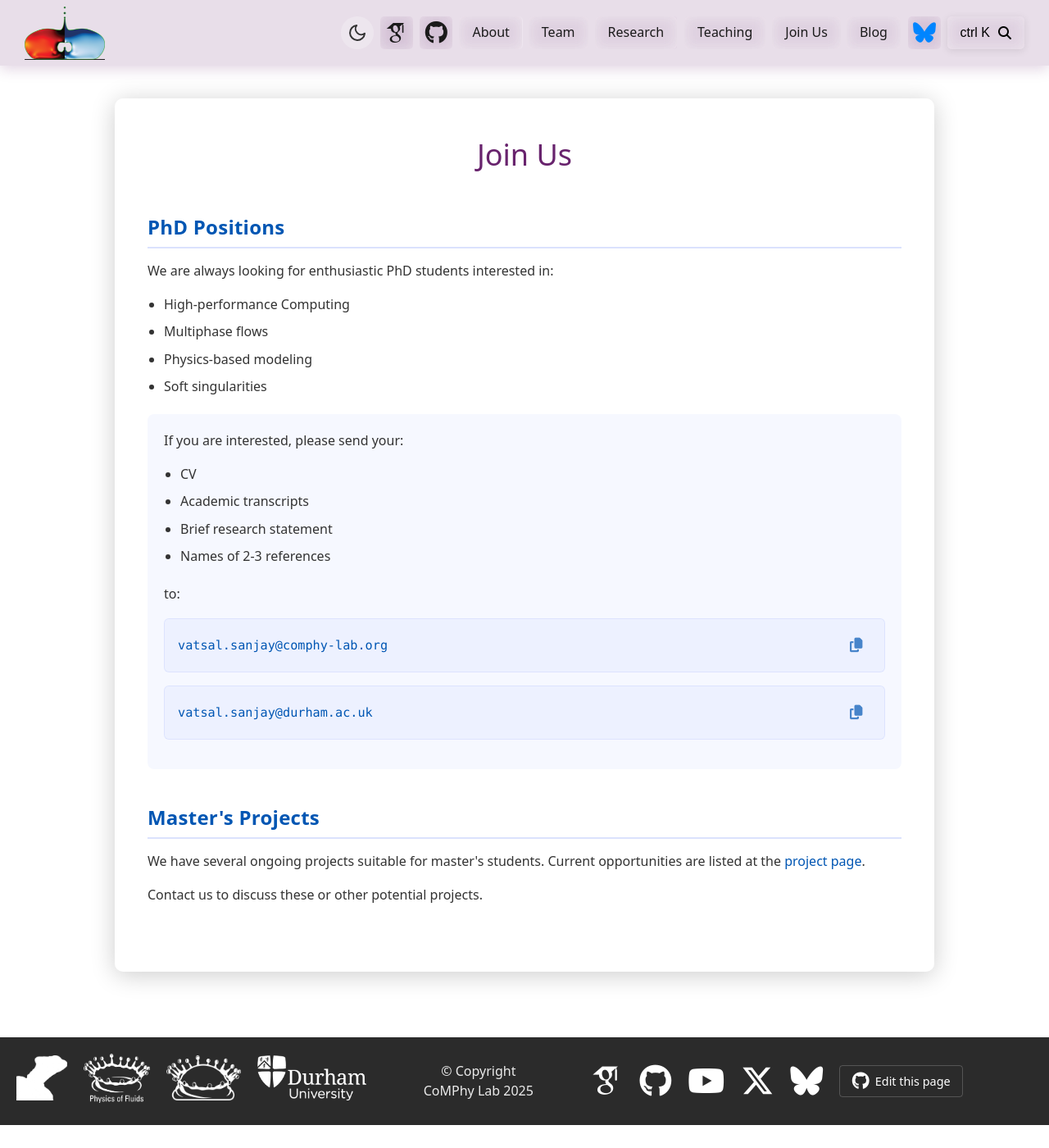
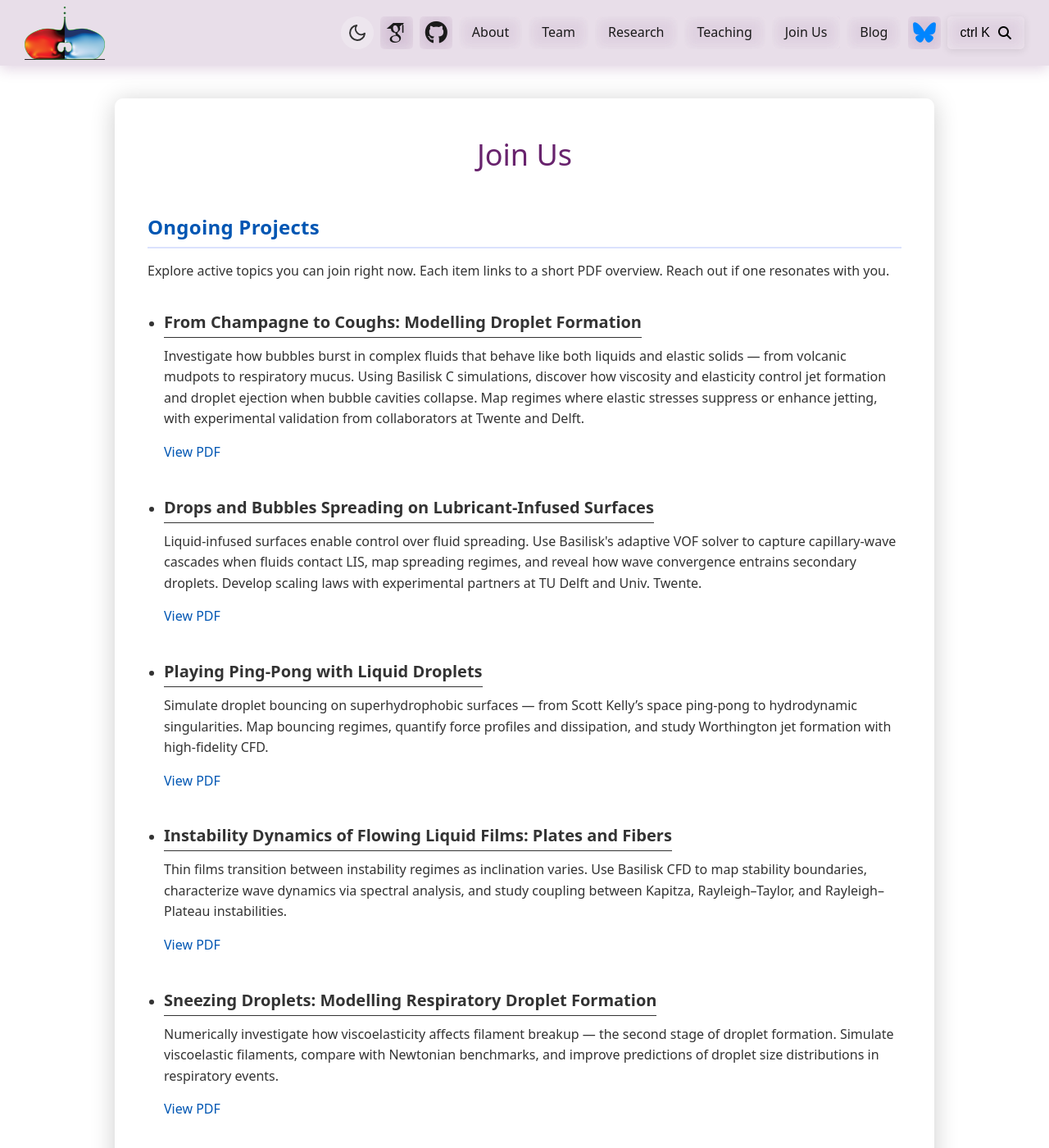
Before and after one commit to comphy-lab/comphy-lab.github.io, a Jekyll site: the page built from join.html, in a window 1280 px wide and 1400 px high. Shown: the whole window at 82% size. Built offline with Jekyll 4.4.1, drawn with Linux system fonts in a browser that asks for light colours; some web fonts are replaced; comment, search, counter and statistics services are not loaded; some of the changed text lies outside the part shown.

Commit message:
Revamp Join Us page: add Ongoing Projects with TL;DRs and PDF links; expand Postdoc, Masters, and add Undergraduate sections for clarity and engagement.
Focus on clearer structure, responsive content, and direct links to project overviews to streamline onboarding.

```diff
--- a/join.html
+++ b/join.html
@@ -8,6 +8,89 @@ permalink: /join/
   <div class="row">
     <div class="join-content">
       <h1>Join Us</h1>
+
+      <div class="position-section">
+        <h2>Ongoing Projects</h2>
+        <p>Explore active topics you can join right now. Each item links to a
+        short PDF overview. Reach out if one resonates with you.</p>
+        <ul class="project-list">
+          <li>
+            <h3>From Champagne to Coughs: Modelling Droplet Formation</h3>
+            <p>Investigate how bubbles burst in complex fluids that behave like
+            both liquids and elastic solids — from volcanic mudpots to
+            respiratory mucus. Using Basilisk C simulations, discover how
+            viscosity and elasticity control jet formation and droplet ejection
+            when bubble cavities collapse. Map regimes where elastic stresses
+            suppress or enhance jetting, with experimental validation from
+            collaborators at Twente and Delft.</p>
+            <p>
+              <a href="/assets/pdf-files/BubbleBursting.pdf" target="_blank" rel="noopener noreferrer">View PDF</a>
+            </p>
+          </li>
+          <li>
+            <h3>Drops and Bubbles Spreading on Lubricant-Infused Surfaces</h3>
+            <p>Liquid-infused surfaces enable control over fluid spreading. Use
+            Basilisk's adaptive VOF solver to capture capillary-wave cascades
+            when fluids contact LIS, map spreading regimes, and reveal how wave
+            convergence entrains secondary droplets. Develop scaling laws with
+            experimental partners at TU Delft and Univ. Twente.</p>
+            <p>
+              <a href="/assets/pdf-files/BubbleSpreadingLIS.pdf" target="_blank" rel="noopener noreferrer">View PDF</a>
+            </p>
+          </li>
+          <li>
+            <h3>Playing Ping-Pong with Liquid Droplets</h3>
+            <p>Simulate droplet bouncing on superhydrophobic surfaces — from
+            Scott Kelly’s space ping‑pong to hydrodynamic singularities. Map
+            bouncing regimes, quantify force profiles and dissipation, and
+            study Worthington jet formation with high-fidelity CFD.</p>
+            <p>
+              <a href="/assets/pdf-files/BouncingDrops.pdf" target="_blank" rel="noopener noreferrer">View PDF</a>
+            </p>
+          </li>
+          <li>
+            <h3>Instability Dynamics of Flowing Liquid Films: Plates and Fibers</h3>
+            <p>Thin films transition between instability regimes as inclination
+            varies. Use Basilisk CFD to map stability boundaries, characterize
+            wave dynamics via spectral analysis, and study coupling between
+            Kapitza, Rayleigh–Taylor, and Rayleigh–Plateau instabilities.</p>
+            <p>
+              <a href="/assets/pdf-files/DropsOnFibers.pdf" target="_blank" rel="noopener noreferrer">View PDF</a>
+            </p>
+          </li>
+          <li>
+            <h3>Sneezing Droplets: Modelling Respiratory Droplet Formation</h3>
+            <p>Numerically investigate how viscoelasticity affects filament
+            breakup — the second stage of droplet formation. Simulate
+            viscoelastic filaments, compare with Newtonian benchmarks, and
+            improve predictions of droplet size distributions in respiratory
+            events.</p>
+            <p>
+              <a href="/assets/pdf-files/FilamentRetraction.pdf" target="_blank" rel="noopener noreferrer">View PDF</a>
+            </p>
+          </li>
+          <li>
+            <h3>Holey Sheets: Bursting of Liquid Films</h3>
+            <p>Test how submicron impurities trigger hole nucleation in
+            micron‑thick sheets. Using CLSVOF in Basilisk C, simulate radial
+            drainage flows to reveal a double threshold for breakup and develop
+            scaling laws for hole formation relevant to aerosols and sprays.</p>
+            <p>
+              <a href="/assets/pdf-files/HoleySheets.pdf" target="_blank" rel="noopener noreferrer">View PDF</a>
+            </p>
+          </li>
+          <li>
+            <h3>Gravity‑Defying Liquids: Thermoresponsive Viscoplastic Gels</h3>
+            <p>Study hot droplet impacts on cold substrates in gels transitioning
+            from Newtonian to yield‑stress behavior. Implement temperature‑
+            dependent rheology in DNS and correlate with experimental data for
+            printing applications.</p>
+            <p>
+              <a href="/assets/pdf-files/VP_Numerics.pdf" target="_blank" rel="noopener noreferrer">View PDF</a>
+            </p>
+          </li>
+        </ul>
+      </div>
 
       <div class="position-section">
         <h2>PhD Positions</h2>
@@ -42,19 +125,35 @@ permalink: /join/
         </div>
       </div>
 
-      <!-- <div class="position-section">
+      <div class="position-section">
         <h2>Postdoctoral Positions</h2>
-        <p>We occasionally have openings for postdoctoral researchers. When available, positions will be advertised here and on:</p>
+        <p>We occasionally have openings for postdoctoral researchers. When
+        available, positions will be advertised here and on:</p>
         <ul class="external-links">
           <li><a href="https://www.academictransfer.com/" target="_blank" rel="noopener noreferrer">Academic Transfer <i class="fa-solid fa-arrow-up-right-from-square"></i></a></li>
           <li><a href="https://euraxess.ec.europa.eu/" target="_blank" rel="noopener noreferrer">EURAXESS <i class="fa-solid fa-arrow-up-right-from-square"></i></a></li>
         </ul>
-      </div> -->
+        <p>If you’d like to discuss future opportunities, feel free to email us
+        with a brief statement of interest and your CV.</p>
+      </div>
 
       <div class="position-section">
         <h2>Master's Projects</h2>
-        <p>We have several ongoing projects suitable for master's students. Current opportunities are listed at the <a href="https://pof.tnw.utwente.nl/education/studentprojects" target="_blank" rel="noopener noreferrer">project page</a>.</p>
-        <p>Contact us to discuss these or other potential projects.</p>
+        <p>We have several ongoing projects suitable for master's students. See
+        the projects above and the official listings at the <a href="https://pof.tnw.utwente.nl/education/studentprojects" target="_blank" rel="noopener noreferrer">project page</a>.</p>
+        <p>Contact us to discuss fit and scope.</p>
+      </div>
+
+      <div class="position-section">
+        <h2>Undergraduate Research</h2>
+        <p>We welcome motivated undergraduate students for short research
+        projects and thesis work. Background in fluid mechanics, numerical
+        methods, or scientific programming is a plus.</p>
+        <div class="application-info">
+          <p>To get started, send a short note describing your interests and any
+          prior experience, along with your transcript, to the email addresses
+          below.</p>
+        </div>
       </div>
 
     </div>
```
Also changed, not shown: 7 other files.
